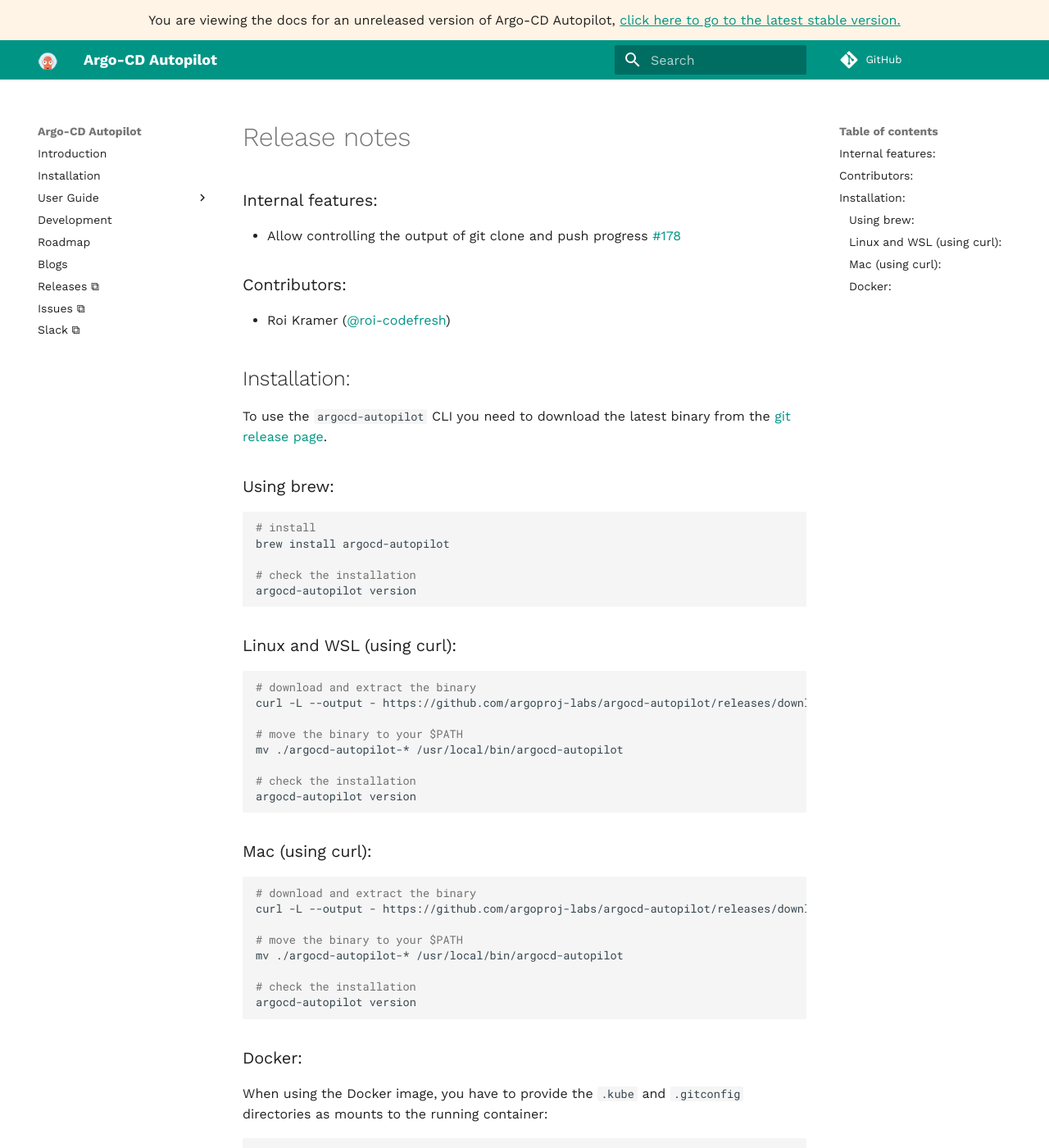
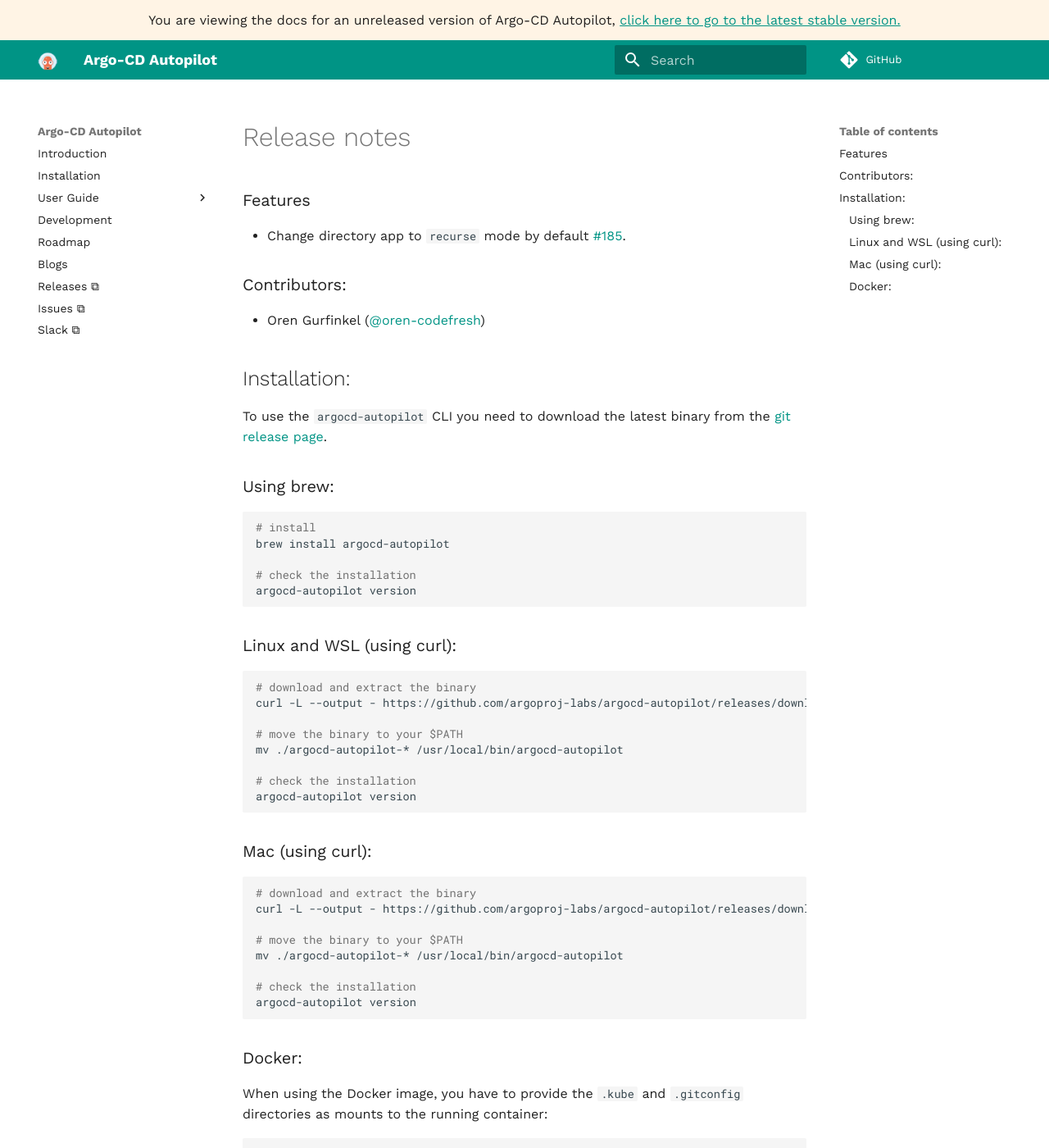
Before and after one commit to argoproj-labs/argocd-autopilot, an MkDocs documentation site: the page built from docs/releases/release_notes.md, in a window 1280 px wide and 1400 px high. Shown: the whole window at 82% size. Built offline with MkDocs 1.6.1 and Material for MkDocs 9.7.7, drawn with Linux system fonts in a browser that asks for light colours; comment, search, counter and statistics services are not loaded.

Commit message:
release 0.2.19 (#186)
* release 0.2.19

````diff
--- a/docs/releases/release_notes.md
+++ b/docs/releases/release_notes.md
@@ -1,8 +1,8 @@
-### Internal features:
-* Allow controlling the output of git clone and push progress [#178](https://github.com/argoproj-labs/argocd-autopilot/pull/178)
+### Features
+* Change directory app to `recurse` mode by default [#185](https://github.com/argoproj-labs/argocd-autopilot/pull/185).
 
 ### Contributors:
-- Roi Kramer ([@roi-codefresh](https://github.com/roi-codefresh))
+- Oren Gurfinkel ([@oren-codefresh](https://github.com/oren-codefresh))
 
 ## Installation:
 
@@ -20,7 +20,7 @@ argocd-autopilot version
 ### Linux and WSL (using curl):
 ```bash
 # download and extract the binary
-curl -L --output - https://github.com/argoproj-labs/argocd-autopilot/releases/download/v0.2.18/argocd-autopilot-linux-amd64.tar.gz | tar zx
+curl -L --output - https://github.com/argoproj-labs/argocd-autopilot/releases/download/v0.2.19/argocd-autopilot-linux-amd64.tar.gz | tar zx
 
 # move the binary to your $PATH
 mv ./argocd-autopilot-* /usr/local/bin/argocd-autopilot
@@ -32,7 +32,7 @@ argocd-autopilot version
 ### Mac (using curl):
 ```bash
 # download and extract the binary
-curl -L --output - https://github.com/argoproj-labs/argocd-autopilot/releases/download/v0.2.18/argocd-autopilot-darwin-amd64.tar.gz | tar zx
+curl -L --output - https://github.com/argoproj-labs/argocd-autopilot/releases/download/v0.2.19/argocd-autopilot-darwin-amd64.tar.gz | tar zx
 
 # move the binary to your $PATH
 mv ./argocd-autopilot-* /usr/local/bin/argocd-autopilot
````
Also changed, not shown: CHANGELOG.md (+5 -0 lines), 3 other files.
